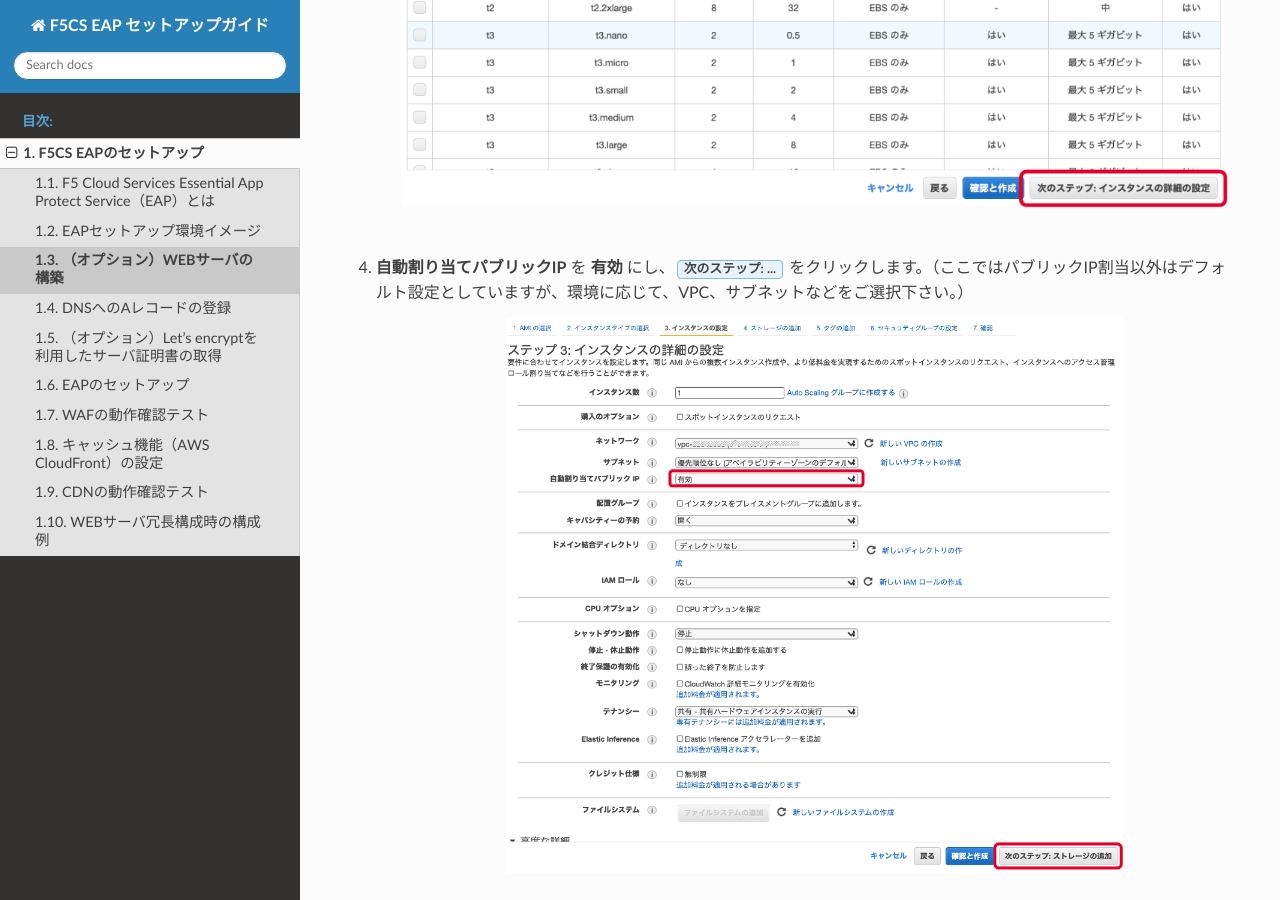
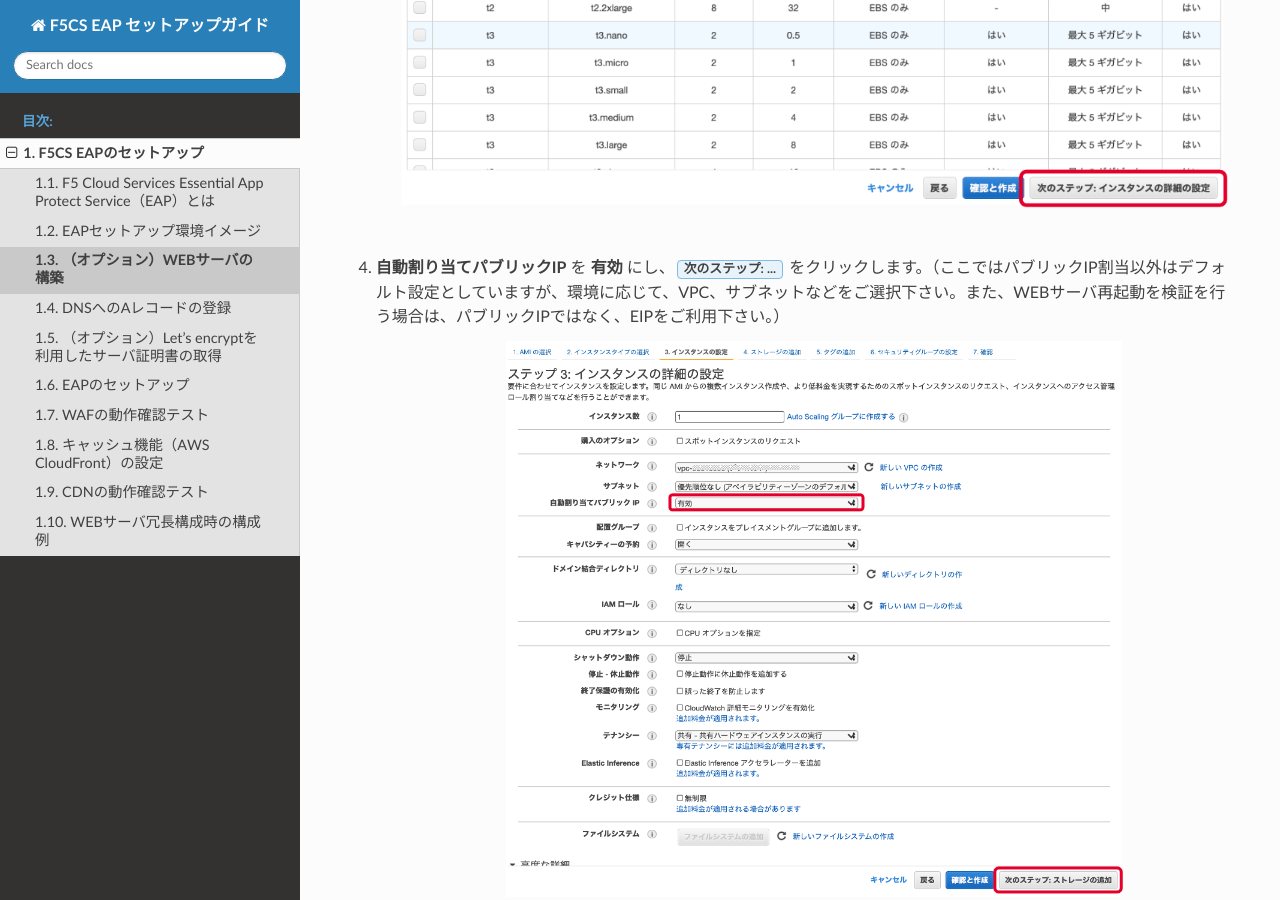
Before and after one commit to BeF5/f5j-easy-setup-eap, a Sphinx documentation site: the page built from docs/content1/module03/module03.rst, in a window 1280 px wide and 900 px high, scrolled down 1587 px. Built offline with Sphinx 7.4.7 and the Read the Docs theme 2.0.0, drawn with Linux system fonts in a browser that asks for light colours.

Commit message:
1.3章の４にパブリックIPに対する注意喚起を追加

```diff
--- a/docs/content1/module03/module03.rst
+++ b/docs/content1/module03/module03.rst
@@ -15,7 +15,7 @@
 
     .. image:: images/mod3-3.png
     |
-#. **自動割り当てパブリックIP** を **有効** にし、:guilabel:`次のステップ: ...` をクリックします。（ここではパブリックIP割当以外はデフォルト設定としていますが、環境に応じて、VPC、サブネットなどをご選択下さい。）
+#. **自動割り当てパブリックIP** を **有効** にし、:guilabel:`次のステップ: ...` をクリックします。（ここではパブリックIP割当以外はデフォルト設定としていますが、環境に応じて、VPC、サブネットなどをご選択下さい。また、WEBサーバ再起動を検証を行う場合は、パブリックIPではなく、EIPをご利用下さい。）
 
     .. image:: images/mod3-4.png
         :scale: 60%
```
Also changed, not shown: docs/index.rst (+1 -1 lines).
